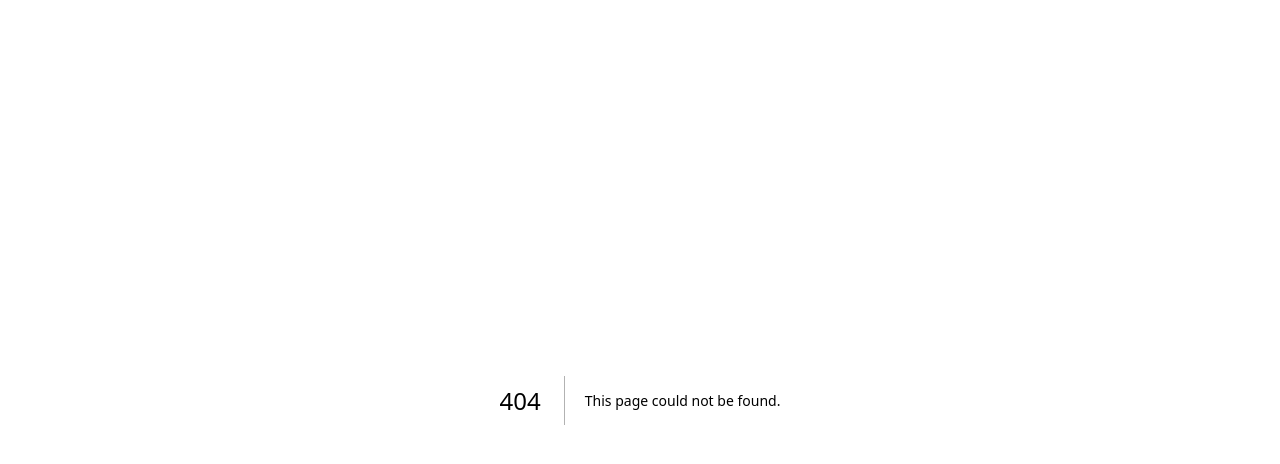
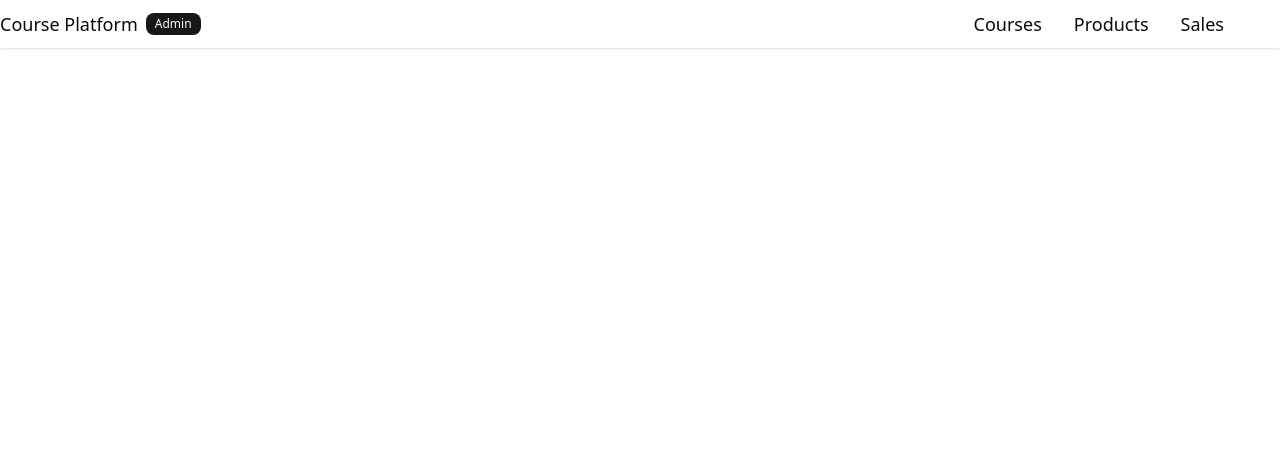
Before and after one commit to AK2000YY/course-platform-training, a Next.js app: page /admin in a window 1280 px wide. Before the commit this address had no page. Shown: the top 464 px of the page. Built offline with nearby package versions, Linux system fonts and the light colour scheme.

Commit message:
add admin layout and page

```diff
--- /dev/null
+++ b/src/app/admin/layout.tsx
@@ -0,0 +1,57 @@
+import { Badge } from "@/components/ui/badge";
+import { UserButton } from "@clerk/nextjs";
+import Link from "next/link";
+import { ReactNode } from "react";
+
+export default function ConsumerLayout({
+  children,
+}: Readonly<{ children: ReactNode }>) {
+  return (
+    <>
+      <Navbar />
+      {children}
+    </>
+  );
+}
+
+function Navbar() {
+  return (
+    <header className="h-12 flex shadow bg-background z-10">
+      <nav className="container flex gap-4 m-auto">
+        <div className="mr-auto flex items-center gap-2">
+          <Link className="mr-auto text-lg hover:underline" href="/">
+            Course Platform
+          </Link>
+          <Badge>Admin</Badge>
+        </div>
+        <Link
+          className="px-2 hover:bg-accent/10 text-lg flex items-center"
+          href="/admin/courses"
+        >
+          Courses
+        </Link>
+        <Link
+          className="px-2 hover:bg-accent/10 text-lg flex items-center"
+          href="/admin/products"
+        >
+          Products
+        </Link>
+        <Link
+          className="px-2 hover:bg-accent/10 text-lg flex items-center"
+          href="/admin/sales"
+        >
+          Sales
+        </Link>
+        <div className="size-8 self-center">
+          <UserButton
+            appearance={{
+              elements: {
+                userButtonAvatarBox: { width: "100%", height: "100%" },
+              },
+            }}
+          />
+        </div>
+      </nav>
+    </header>
+  );
+}
--- /dev/null
+++ b/src/app/admin/page.tsx
@@ -0,0 +1,3 @@
+export default function Page() {
+  return null;
+}
```
